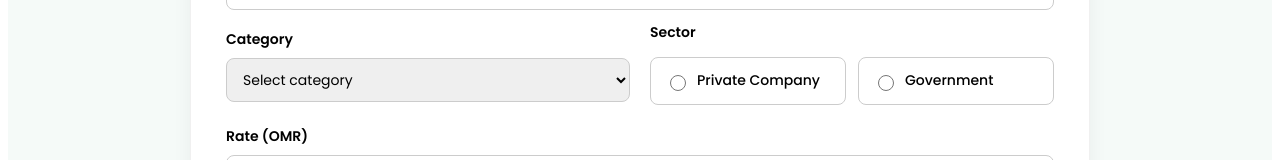
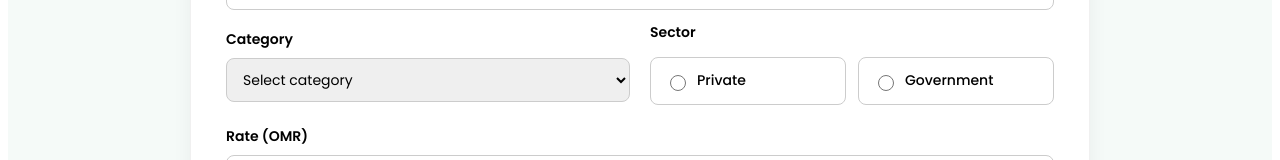
Before and after one commit to Aisha-Ahmed-Al-Mashikhi/utas-link-project, a React (Create React App) app in the folder client/: page /post-job in a window 1280 px wide. Shown: the part 369-529 px from the top of the page. Built offline with nearby package versions, Linux system fonts and the light colour scheme.

Commit message:
Update PostJob.jsx

```diff
--- a/client/src/Component/PostJob.jsx
+++ b/client/src/Component/PostJob.jsx
@@ -56,7 +56,7 @@ const PostJob = () => {
     "Other",
   ];
 
-  const SECTORS = ["Private Company", "Government"];
+  const SECTORS = ["Private", "Government"];
   const RATE_TYPES = ["Per Hour", "Per Task", "Per Day"];
 
   // ================= SUBMIT =================
```
